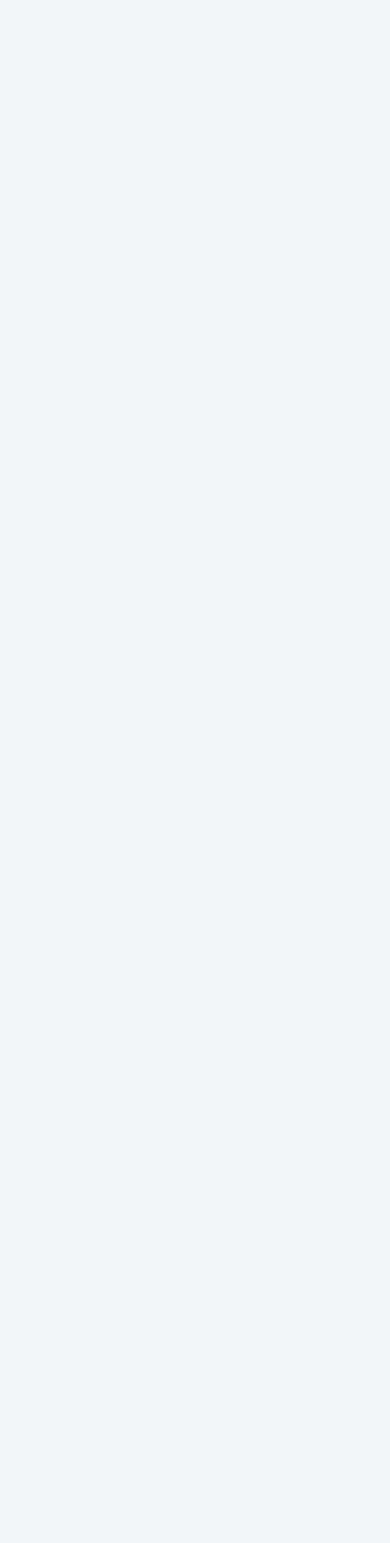
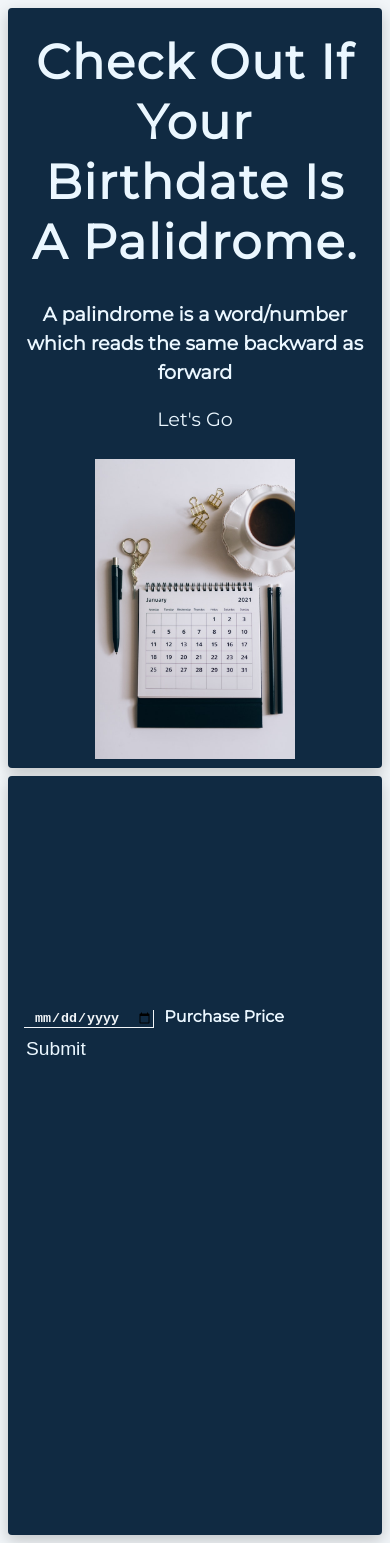
Before and after one commit to partha8/palindrome-birthday, a React (Create React App) app: page / in a window 390 px wide. Before the commit the page ends 844 px from the top, so only its background shows below. Built offline with nearby package versions, Linux system fonts and the light colour scheme.

Commit message:
code: added header

```diff
--- a/package.json
+++ b/package.json
@@ -8,6 +8,7 @@
     "@testing-library/user-event": "^12.8.3",
     "react": "^17.0.2",
     "react-dom": "^17.0.2",
+    "react-icons": "^4.2.0",
     "react-scripts": "4.0.3",
     "web-vitals": "^1.1.2"
   },
--- a/src/App.js
+++ b/src/App.js
@@ -1,10 +1,15 @@
 import React from 'react'
+import Header from './components/Header'
+import InputArea from './components/InputArea'
+import Footer from './components/Footer'
 
 function App() {
   return (
-    <div>
-
-    </div>
+    <>
+     <Header/>
+     <InputArea/>
+     <Footer/>
+    </>
   )
 }
 
--- /dev/null
+++ b/src/components/Footer.js
@@ -0,0 +1,11 @@
+import React from 'react'
+
+function Footer() {
+    return (
+        <div>
+
+        </div>
+    )
+}
+
+export default Footer
--- /dev/null
+++ b/src/components/Header.js
@@ -0,0 +1,26 @@
+import React from "react";
+import calendar from "../img/calendar.jpg";
+function Header() {
+  return (
+    <div>
+      <section className={`header container`}>
+        <article className="intro">
+          <h1>Check out if your Birthdate is a Palidrome.</h1>
+          <p>
+            A palindrome is a word/number which reads the same backward as
+            forward
+          </p>
+          <a href="#input" className="btn">
+            Let's Go
+          </a>
+        </article>
+
+        <article className="image-container">
+          <img src={calendar} alt="calendar" />
+        </article>
+      </section>
+    </div>
+  );
+}
+
+export default Header;
--- /dev/null
+++ b/src/components/InputArea.js
@@ -0,0 +1,36 @@
+import React, { useState } from "react";
+
+function InputArea() {
+  const [date, setDate] = useState("");
+  const [text, setText] = useState("");
+  const clickHandler = (e) => {
+    e.preventDefault();
+  };
+  return (
+    <div className="input" id="input">
+      <section className={`container`}>
+        <form className="form-container">
+          <article>
+            <input
+              type="date"
+              min="0"
+              value={date}
+              onChange={(e) => setDate(e.target.value)}
+            />
+            <span>Purchase Price</span>
+          </article>
+          <article className="btn-container">
+            <button onClick={clickHandler} className="btn">
+              Submit
+            </button>
+          </article>
+          <article className="output">{text}</article>
+        </form>
+        <section className="image-container">
+        </section>
+      </section>
+    </div>
+  );
+}
+
+export default InputArea;
--- a/src/index.css
+++ b/src/index.css
@@ -46,13 +46,15 @@
   --max-width: 1170px;
   --fixed-width: 620px;
 }
+html {
+  scroll-behavior: smooth;
+}
 
 body {
   font-family: "Montserrat", sans-serif;
   background: var(--clr-grey-10);
   color: var(--clr-grey-1);
   line-height: 1.5;
-  font-size: 0.875rem;
 }
 ul {
   list-style-type: none;
@@ -83,8 +85,11 @@ h4 {
 }
 p {
   margin-bottom: 1rem;
-  color: var(--clr-primary-1);
+  color: var(--clr-primary-10);
   font-weight: 600;
+}
+a {
+  text-decoration: none;
 }
 @media screen and (min-width: 800px) {
   h1 {
@@ -109,3 +114,104 @@ p {
     line-height: 1;
   }
 }
+
+.container {
+  background-color: var(--clr-grey-1);
+  color: var(--clr-primary-10);
+  max-width: var(--max-width);
+  margin: 2rem auto 0;
+  min-height: 90vh;
+  display: flex;
+  justify-content: space-evenly;
+  border-radius: var(--radius);
+  box-shadow: var(--dark-shadow);
+}
+.intro {
+  display: flex;
+  flex-direction: column;
+  align-content: center;
+  justify-content: center;
+  text-align: justify;
+  padding: 1rem;
+}
+.intro p {
+  margin-top: 1rem;
+  font-size: 1.2rem;
+}
+.intro a {
+  margin: 0 auto;
+}
+.btn {
+  font-size: 1.2rem;
+  padding: 2px;
+  background: transparent;
+  outline: transparent;
+  border: transparent;
+  color: var(--clr-primary-10);
+  cursor: pointer;
+}
+.image-container {
+  width: 50%;
+  max-height: 90vh;
+  display: flex;
+  justify-content: center;
+  align-content: center;
+}
+img {
+  margin: auto;
+  height: 90%;
+}
+
+.form-container {
+  font-weight: 600;
+  display: flex;
+  flex-direction: column;
+  justify-content: center;
+  align-content: center;
+}
+input {
+  font-weight: 600;
+  padding-left: 10px;
+  background: transparent;
+  color: var(--clr-grey-10);
+  border: transparent;
+  outline: transparent;
+  border-bottom: 1px solid var(--clr-grey-10);
+  border-right: 1px solid var(--clr-grey-10);
+  margin-right: 10px;
+}
+.form-container article {
+  margin-bottom: 7px;
+}
+@media screen and (max-width: 500px) {
+  .container {
+    flex-direction: column;
+    align-content: space-evenly;
+    justify-content: space-evenly;
+    margin: 0.5rem;
+  }
+  .intro {
+    text-align: center;
+  }
+  .image-container {
+    width: auto;
+    height: auto;
+  }
+  img {
+    height: 300px;
+    margin: 0;
+  }
+  .form-container {
+    padding-left: 1rem;
+  }
+}
+footer {
+  text-align: center;
+  margin-top: 1rem;
+  width: 100%;
+  padding: 10px;
+  font-size: 1.5rem;
+}
+footer a {
+  margin: 4px;
+}
```
Also changed, not shown: src/components/functions.js (added, +116 -0 lines), src/img/calendar.jpg (added), 1 other file (tests, documents, lock files or other folders).
